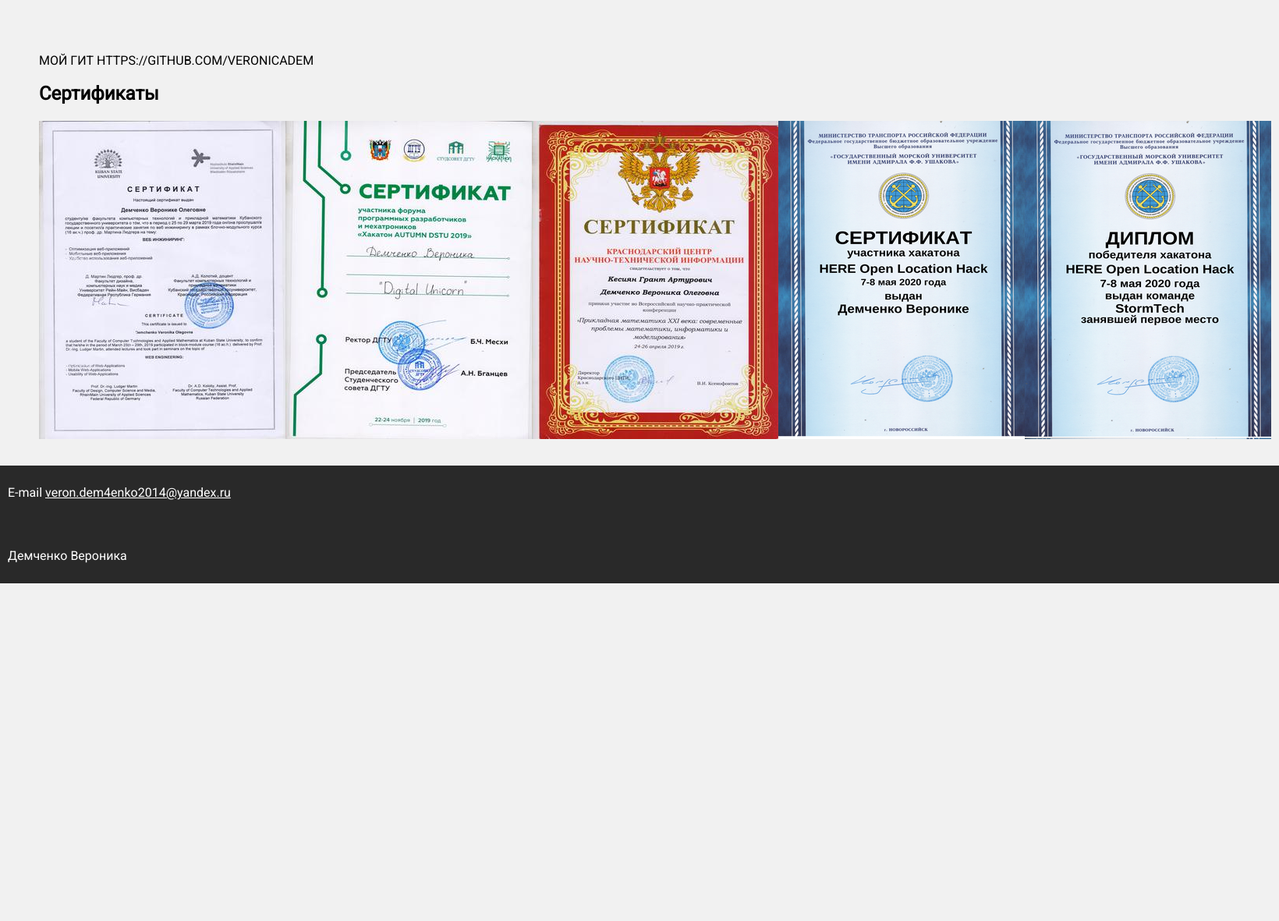
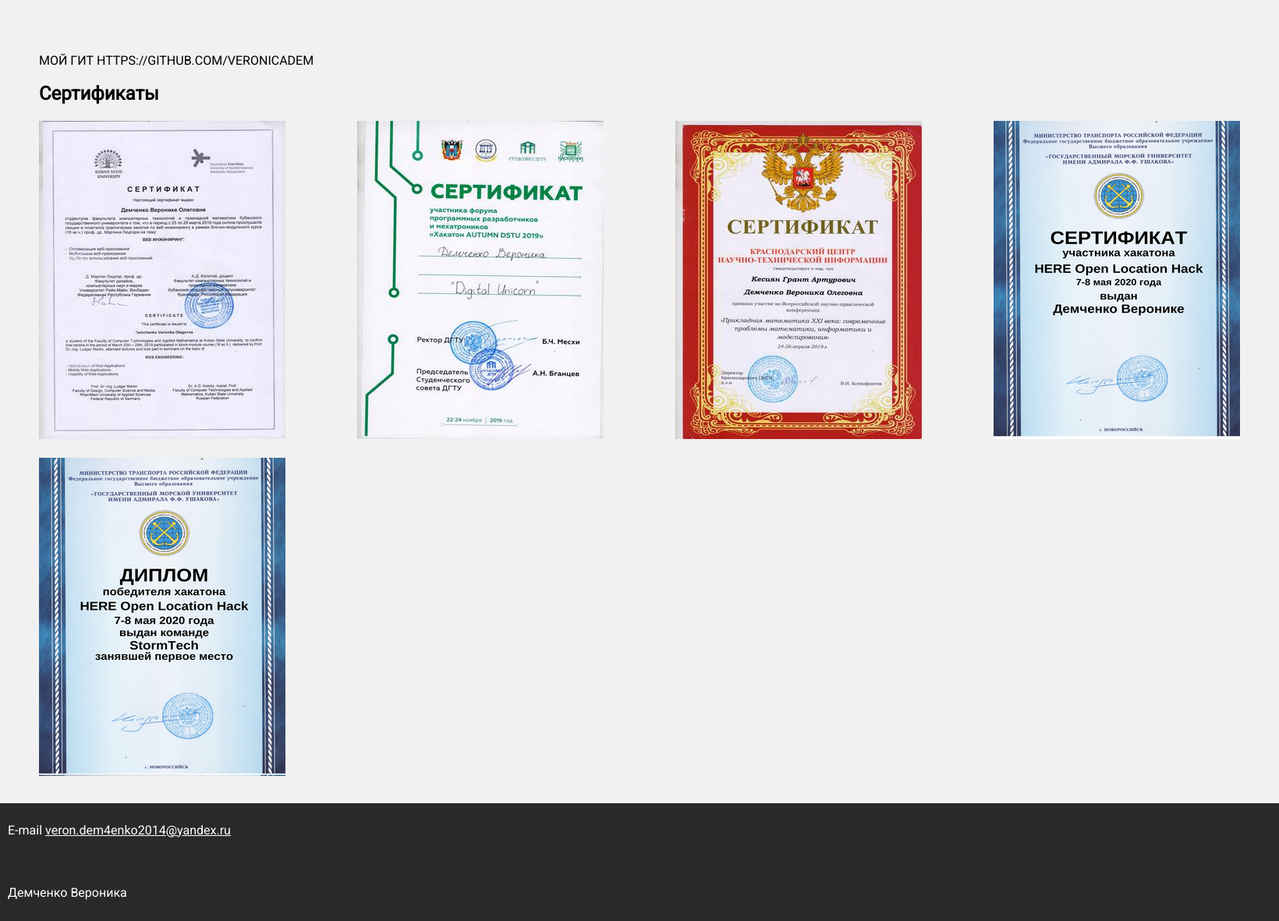
Before and after one commit to VeronicaDem/VeronicaDem.github.io, a PHP site: page /landing/index.html in a window 1640 px wide. Shown: the part 1859-3040 px from the top of the page at 78% size. Before the commit the page ends 2607 px from the top, so only its background shows below. Run offline with PHP 8.4, Linux system fonts and the light colour scheme.

Commit message:
add certificates stormTech

```diff
--- a/landing/index.html
+++ b/landing/index.html
@@ -50,7 +50,6 @@
             <a href="./images/004.jpg"><img src="./images/004nm.jpg"></a>
             <a href="./images/005.jpg"><img src="./images/005nm.jpg"></a>
             <a href="./images/10.png"><img src="./images/10nm.png"></a>
-            <div class="break"></div>
             <a href="./images/37.png"><img src="./images/37nm.png"></a>
         </div>
         </div>
--- a/landing/styles.css
+++ b/landing/styles.css
@@ -104,6 +104,7 @@ main a {
 }
 .certificates {
     display:flex;
+    flex-wrap:wrap;
     flex-direction:column;
 
 }
@@ -123,10 +124,7 @@ footer {
 span.info-tags {
     font-size:2em;
 }
-.break {
-    flex-basis:100%;
-    height:0;
-}
+
 span.info-name {
     font-size:2em;
 
```
